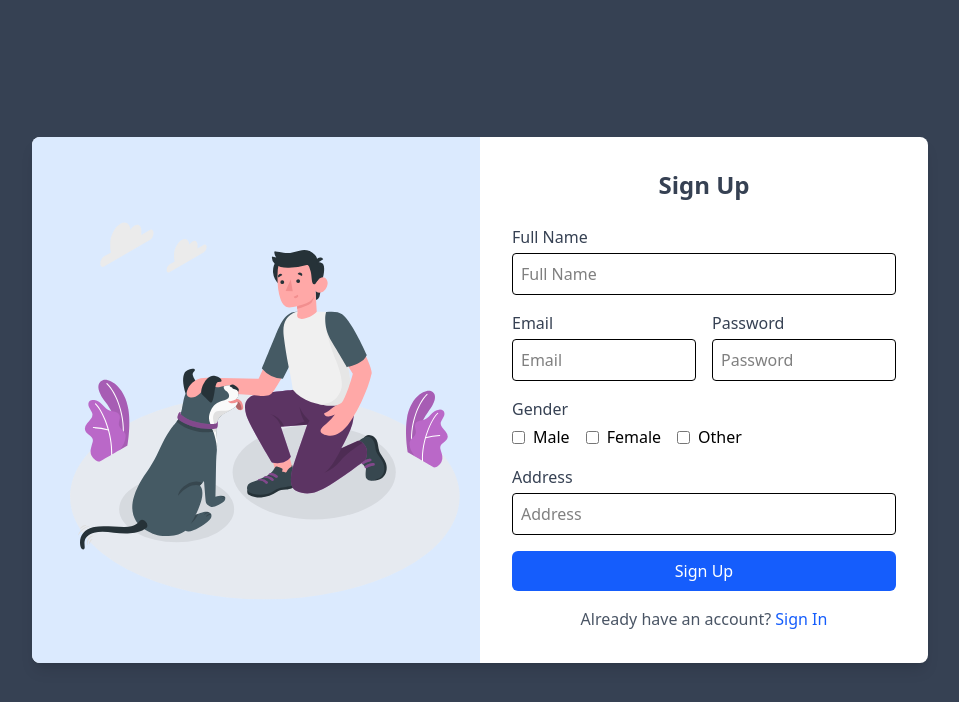
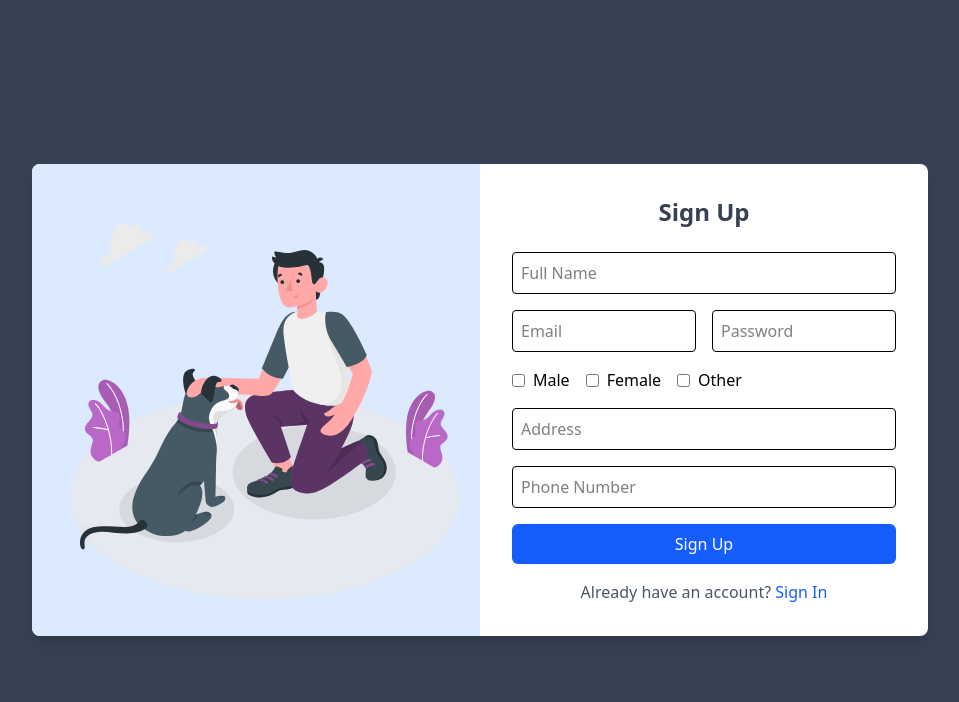
Before and after one commit to kalviumcommunity/S86_Pet-Crazy-Moments, a React (Vite) app in the folder frontend/: page /signup in a window 1280 px wide. Shown: the top 702 px of the page, without its empty margins (160-1119 px from the left). Built offline with nearby package versions, Linux system fonts and the light colour scheme.

Commit message:
Assignment completed

```diff
--- a/frontend/src/pages/User/Login.jsx
+++ b/frontend/src/pages/User/Login.jsx
@@ -2,6 +2,7 @@ import { useState } from "react";
 import { Link, useNavigate } from "react-router-dom";
 import axios from "axios";
 import loginImage from "../../assets/Pets with halloween costumes-amico.svg";
+import { validateEmail, validatePassword } from "../../utils/validation";
 
 const Login = () => {
   const [email, setEmail] = useState("");
@@ -13,8 +14,10 @@ const Login = () => {
     e.preventDefault();
     setError("");
 
-    if (!email.trim() || !password) {
-      setError("Please fill in all fields.");
+    const emailErr = validateEmail(email);
+    const passErr = validatePassword(password);
+    if (emailErr || passErr) {
+      setError(emailErr || passErr);
       return;
     }
 
@@ -22,13 +25,10 @@ const Login = () => {
       const response = await axios.post("http://localhost:3000/users/login", {
         email: email.trim(),
         password
-      }, {
-        headers: { "Content-Type": "application/json" }
       });
 
       localStorage.setItem("token", response.data.token);
       localStorage.setItem("user", JSON.stringify(response.data.user));
-
       navigate(response.data.user.role === "admin" ? "/admin" : "/");
     } catch (err) {
       setError(err.response?.data?.msg || "Invalid login credentials.");
@@ -44,39 +44,12 @@ const Login = () => {
 
         <div className="w-full md:w-1/2 p-8">
           <h2 className="text-2xl font-bold text-center mb-6 text-gray-700">Login</h2>
-
           {error && <p className="text-red-500 text-center mb-4">{error}</p>}
 
           <form onSubmit={handleSubmit} className="space-y-4">
-            <div>
-              <label htmlFor="email" className="block text-gray-700 font-medium mb-1">Email</label>
-              <input
-                id="email"
-                type="email"
-                placeholder="Email"
-                value={email}
-                onChange={(e) => setEmail(e.target.value)}
-                className="w-full p-2 border rounded focus:outline-blue-500"
-                required
-              />
-            </div>
-
-            <div>
-              <label htmlFor="password" className="block text-gray-700 font-medium mb-1">Password</label>
-              <input
-                id="password"
-                type="password"
-                placeholder="Password"
-                value={password}
-                onChange={(e) => setPassword(e.target.value)}
-                className="w-full p-2 border rounded focus:outline-blue-500"
-                required
-              />
-            </div>
-
-            <button type="submit" className="w-full bg-blue-600 text-white py-2 rounded-md hover:bg-blue-700 transition">
-              Login
-            </button>
+            <input type="email" placeholder="Email" value={email} onChange={(e) => setEmail(e.target.value)} className="w-full p-2 border rounded focus:outline-blue-500" />
+            <input type="password" placeholder="Password" value={password} onChange={(e) => setPassword(e.target.value)} className="w-full p-2 border rounded focus:outline-blue-500" />
+            <button type="submit" className="w-full bg-blue-600 text-white py-2 rounded-md hover:bg-blue-700 transition">Login</button>
           </form>
 
           <p className="text-center mt-4 text-gray-600">
--- a/frontend/src/pages/User/signup.jsx
+++ b/frontend/src/pages/User/signup.jsx
@@ -2,6 +2,14 @@ import { useState } from "react";
 import { Link, useNavigate } from "react-router-dom";
 import axios from "axios";
 import gameImage from "../../assets/Good doggy-amico.svg";
+import {
+  validateName,
+  validateEmail,
+  validatePassword,
+  validatePhoneNumber,
+  validateAddress,
+  validateGender
+} from "../../utils/validation";
 
 const Signup = () => {
   const [name, setName] = useState("");
@@ -15,31 +23,44 @@ const Signup = () => {
   const navigate = useNavigate();
 
   const handleCheckboxChange = (e) => {
-    const value = e.target.value;
-    setGender([value]);
+    setGender([e.target.value]);
   };
 
   const handleSubmit = async (e) => {
     e.preventDefault();
     setError("");
 
+    // Client-side validation
+    const validations = [
+      validateName(name),
+      validateEmail(email),
+      validatePassword(password),
+      validatePhoneNumber(phonenumber),
+      validateAddress(address),
+      validateGender(gender)
+    ];
+
+    const firstError = validations.find((v) => v !== null);
+    if (firstError) {
+      setError(firstError);
+      return;
+    }
+
     try {
       const response = await axios.post("http://localhost:3000/users/signup", {
         name,
         email,
         password,
-        phonenumber
+        phonenumber,
+        gender: gender[0],
+        address,
       });
 
       navigate("/login");
     } catch (err) {
-      console.error("Signup error:", err); // Log error
       setError(err.response?.data?.msg || "Error signing up, please try again.");
-      console.log(err);
     }
   };
-
-
 
   return (
     <div className="min-h-screen bg-gray-700 flex items-center justify-center">
@@ -50,59 +71,16 @@ const Signup = () => {
 
         <div className="w-full md:w-1/2 p-8">
           <h2 className="text-2xl font-bold text-center mb-6 text-gray-700">Sign Up</h2>
-
           {error && <p className="text-red-500 text-center mb-4">{error}</p>}
 
           <form onSubmit={handleSubmit} className="space-y-4">
-            <div>
-              <label htmlFor="name" className="block text-gray-700 font-medium mb-1">
-                Full Name
-              </label>
-              <input
-                id="name"
-                type="text"
-                placeholder="Full Name"
-                value={name}
-                onChange={(e) => setName(e.target.value)}
-                className="w-full p-2 border rounded focus:outline-blue-500"
-                required
-              />
+            <input type="text" placeholder="Full Name" value={name} onChange={(e) => setName(e.target.value)} className="w-full p-2 border rounded focus:outline-blue-500" />
+
+            <div className="flex gap-4">
+              <input type="email" placeholder="Email" value={email} onChange={(e) => setEmail(e.target.value)} className="w-1/2 p-2 border rounded focus:outline-blue-500" />
+              <input type="password" placeholder="Password" value={password} onChange={(e) => setPassword(e.target.value)} className="w-1/2 p-2 border rounded focus:outline-blue-500" />
             </div>
 
-            <div className="flex gap-4">
-              <div className="w-1/2">
-                <label htmlFor="email" className="block text-gray-700 font-medium mb-1">
-                  Email
-                </label>
-                <input
-                  id="email"
-                  type="email"
-                  placeholder="Email"
-                  value={email}
-                  onChange={(e) => setEmail(e.target.value)}
-                  className="w-full p-2 border rounded focus:outline-blue-500"
-                  required
-                />
-              </div>
-
-              <div className="w-1/2">
-                <label htmlFor="password" className="block text-gray-700 font-medium mb-1">
-                  Password
-                </label>
-                <input
-                  id="password"
-                  type="password"
-                  placeholder="Password"
-                  value={password}
-                  onChange={(e) => setPassword(e.target.value)}
-                  className="w-full p-2 border rounded focus:outline-blue-500"
-                  required
-                />
-              </div>
-            </div>
-
-            <div>
-              <label className="block text-gray-700 font-medium mb-1">Gender</label>
             <div className="flex gap-4">
               {["Male", "Female", "Other"].map((option) => (
                 <label key={option} className="flex items-center">
@@ -117,22 +95,10 @@ const Signup = () => {
                 </label>
               ))}
             </div>
-            </div>
 
-            <div>
-              <label htmlFor="address" className="block text-gray-700 font-medium mb-1">
-                Address
-              </label>
-              <input
-                id="address"
-                type="text"
-                placeholder="Address"
-                value={address}
-                onChange={(e) => setAddress(e.target.value)}
-                className="w-full p-2 border rounded focus:outline-blue-500"
-                required
-              />
-            </div>
+            <input type="text" placeholder="Address" value={address} onChange={(e) => setAddress(e.target.value)} className="w-full p-2 border rounded focus:outline-blue-500" />
+
+            <input type="text" placeholder="Phone Number" value={phonenumber} onChange={(e) => setPhoneNumber(e.target.value)} className="w-full p-2 border rounded focus:outline-blue-500" />
 
             <button type="submit" className="w-full bg-blue-600 text-white py-2 rounded-md hover:bg-blue-700 transition">
               Sign Up
@@ -141,9 +107,7 @@ const Signup = () => {
 
           <p className="text-center mt-4 text-gray-600">
             Already have an account?{" "}
-            <Link to="/login" className="text-blue-600 hover:underline">
-              Sign In
-            </Link>
+            <Link to="/login" className="text-blue-600 hover:underline">Sign In</Link>
           </p>
         </div>
       </div>
--- /dev/null
+++ b/frontend/src/utils/validation.js
@@ -0,0 +1,35 @@
+export const validateName = (name) => {
+    if (!name.trim()) return "Name is required.";
+    if (name.length < 3) return "Name must be at least 3 characters.";
+    return null;
+  };
+
+  export const validateEmail = (email) => {
+    const emailRegex = /^[^\s@]+@[^\s@]+\.[^\s@]+$/;
+    if (!email.trim()) return "Email is required.";
+    if (!emailRegex.test(email)) return "Invalid email format.";
+    return null;
+  };
+
+  export const validatePassword = (password) => {
+    if (!password) return "Password is required.";
+    if (password.length < 6) return "Password must be at least 6 characters.";
+    return null;
+  };
+
+  export const validatePhoneNumber = (phonenumber) => {
+    const phoneRegex = /^[0-9]{10}$/;
+    if (!phonenumber) return "Phone number is required.";
+    if (!phoneRegex.test(phonenumber)) return "Invalid phone number. Must be 10 digits.";
+    return null;
+  };
+
+  export const validateAddress = (address) => {
+    if (!address.trim()) return "Address is required.";
+    return null;
+  };
+
+  export const validateGender = (gender) => {
+    if (!gender.length) return "Please select a gender.";
+    return null;
+  };
```
Also changed, not shown: 2 other files (tests, documents, lock files or other folders). Lines whose indentation alone changed are shown as unchanged.
